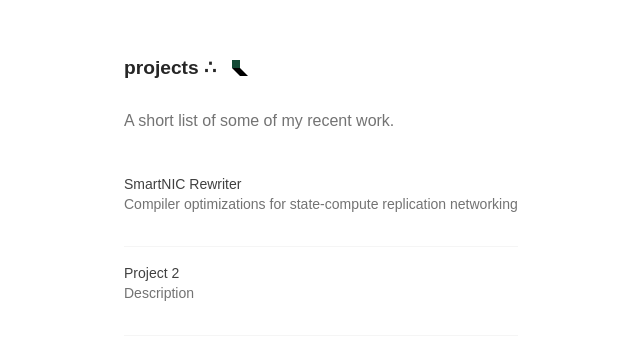
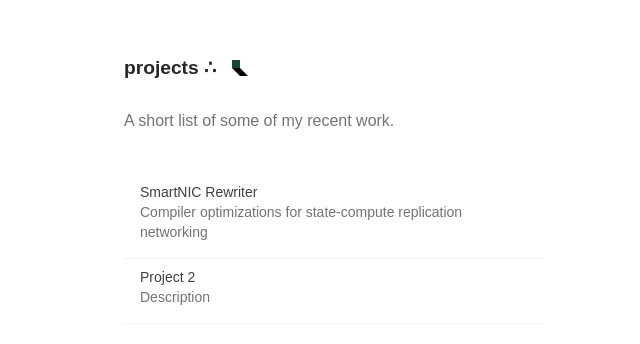
Before and after one commit to bzhanggg/bzhanggg.github.io, a SvelteKit app: page /projects in a window 1280 px wide. Shown: the part 128-472 px from the top of the page, without its empty margins (212-852 px from the left). Built offline with nearby package versions, Linux system fonts and the light colour scheme.

Commit message:
make changes to projects page item format

```diff
--- a/src/routes/projects/+page.svelte
+++ b/src/routes/projects/+page.svelte
@@ -32,11 +32,15 @@
   }
 
   .project-item {
-    @apply flex gap-4 p-4 -m-4 pt-4 rounded-lg border-none transition-colors;
+    @apply flex rounded-lg border-none transition-colors items-center;
   }
 
   .project-text {
-    @apply flex flex-col text-sm border-b border-neutral-100 flex-auto pb-4 text-neutral-700 transition-colors;
+    @apply flex flex-col flex-auto justify-center;
+    @apply pt-2 pb-0;
+    @apply px-4;
+    @apply border-b border-neutral-100;
+    @apply text-sm text-neutral-700 transition-colors;
   }
 
   .project-item:hover {
```
